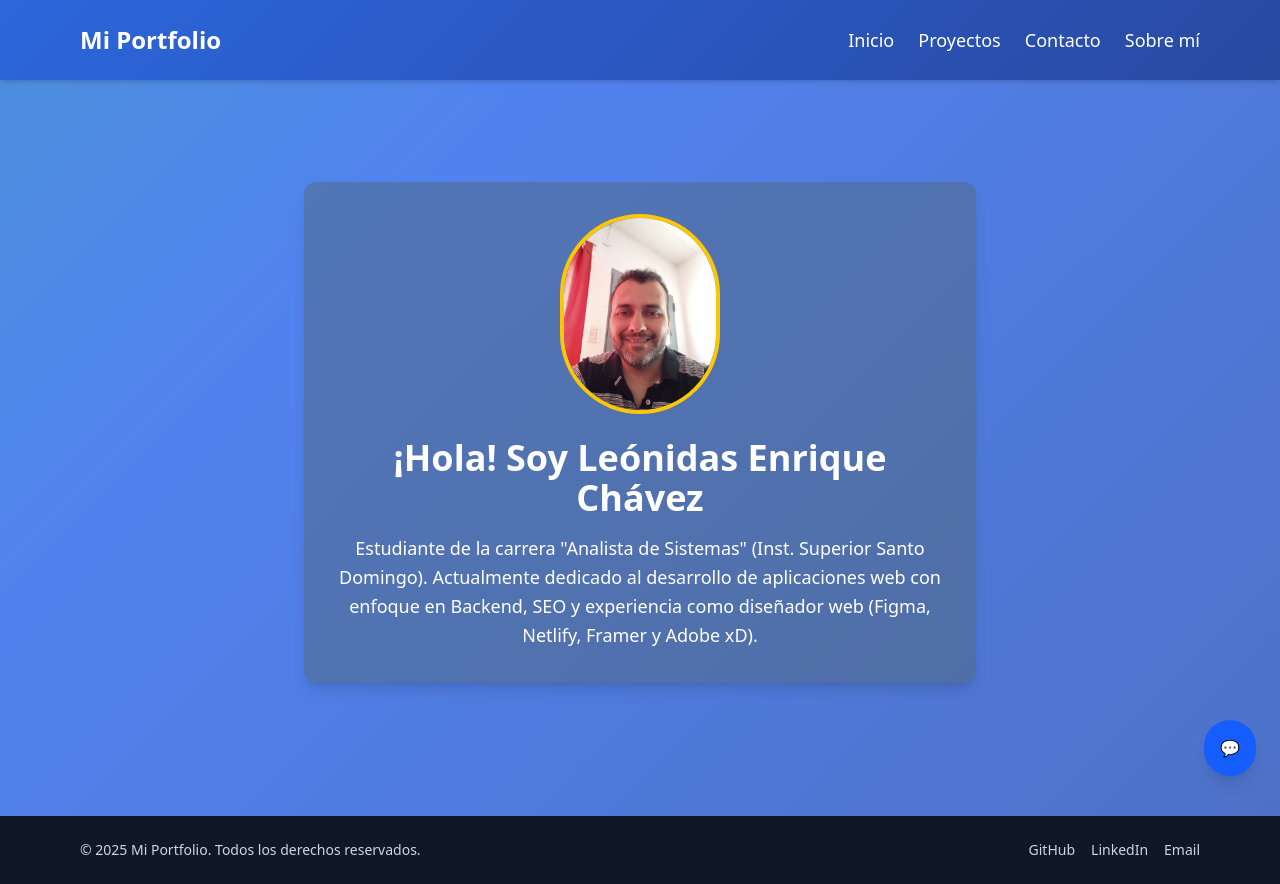
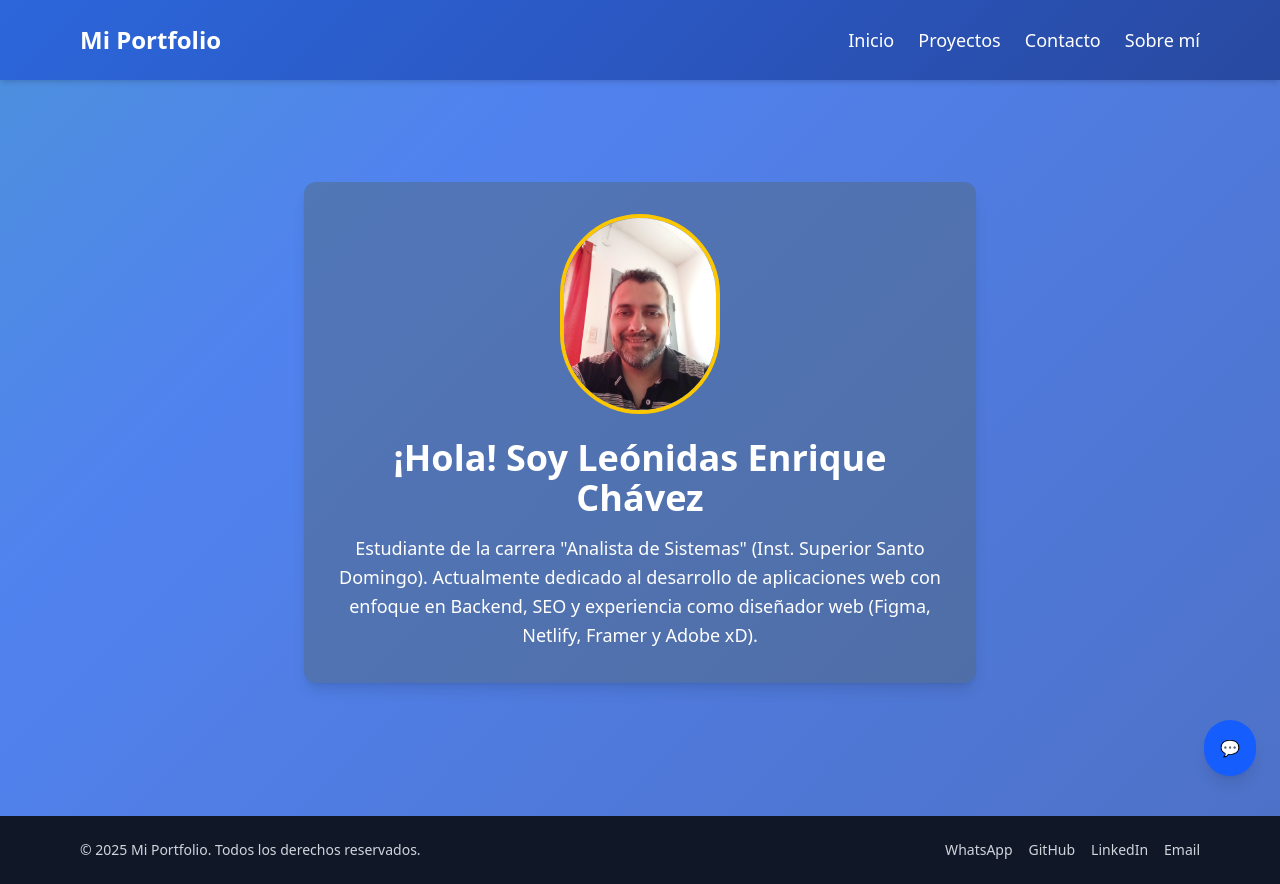
Before and after one commit to leonidas198/my-portfolio, a React (Vite) app: page / in a window 1280 px wide. Built offline with nearby package versions, Linux system fonts and the light colour scheme.

Commit message:
whatsapp added

```diff
--- a/src/components/Footer.jsx
+++ b/src/components/Footer.jsx
@@ -7,6 +7,9 @@ export const Footer = () => {
         <p>&copy; {new Date().getFullYear()} Mi Portfolio. Todos los derechos reservados.</p>
 
         <div className="flex space-x-4">
+          <a href="https://wa.me/5492995873256?text=Hola%2C%20quiero%20más%20información" target="_blank" rel="noopener noreferrer" className="hover:text-white transition">
+            WhatsApp
+          </a>
           <a href="https://github.com/leonidas198" target="_blank" rel="noopener noreferrer" className="hover:text-white transition">
             GitHub
           </a>
```
